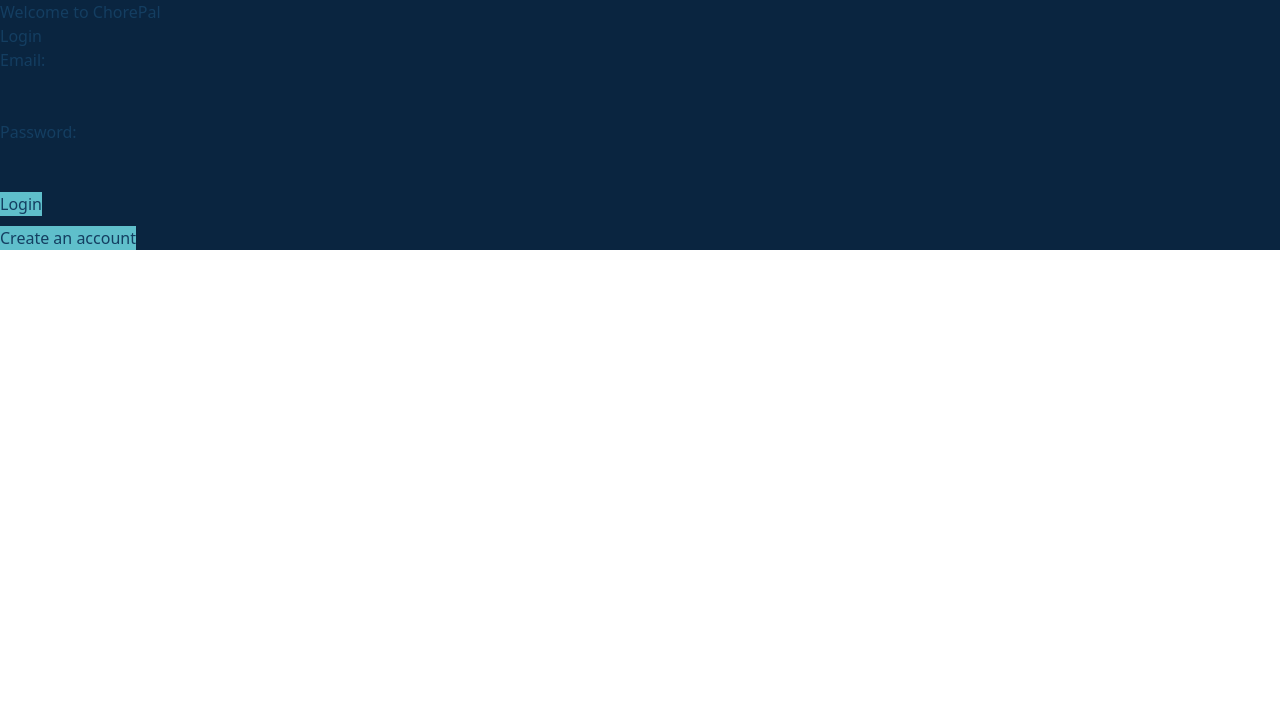
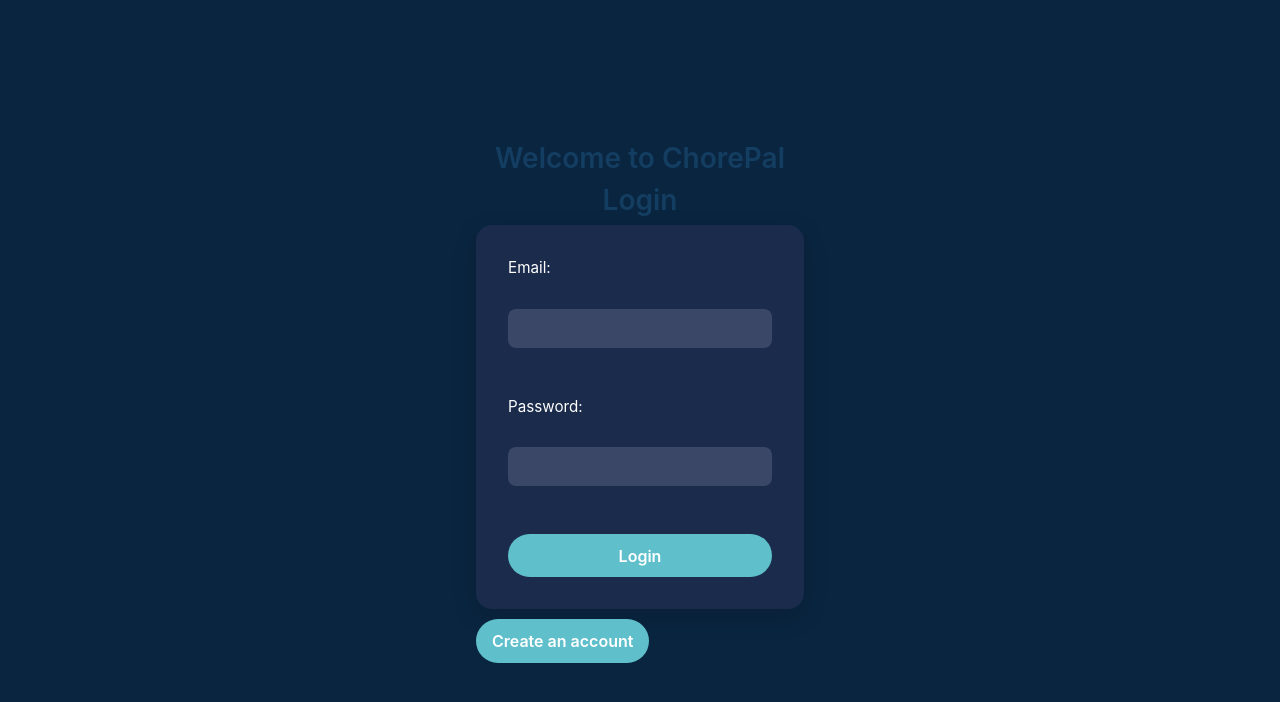
Before and after one commit to VelociRabbitJMPS/ChorePalJMPS_Iteration, a React (Vite) app in the folder frontend/: page / in a window 1280 px wide. Shown: the top 702 px of the page. Built offline with nearby package versions, Linux system fonts and the light colour scheme.

Commit message:
Integrated tailwind code and Login css

```diff
--- a/frontend/src/components/DayCard.jsx
+++ b/frontend/src/components/DayCard.jsx
@@ -1,18 +1,28 @@
 const DayCard = ({ day, chores }) => {
   return (
-    <div className='daycard'>
-      <h3>{day.toUpperCase()}</h3>
+    <div className='bg-primaryDark text-white rounded-2xl shadow-lg p-5 flex flex-col gap-5 mt-6 w-96'>
+      <h3 className='text-2xl font-bold tracking-wide'>{day.toUpperCase()}</h3>
+
+      <div className='bg-surfaceLight rounded-xl p-4 flex flex-col gap-3'>
         {chores.length > 0 ? (
-        <ul>
+          <ul className='list-disc list-inside text-primaryDark space-y-1'>
             {chores.map((chore) => (
-            <li key={chore._id}>
-              {chore.childName} - {chore.choreName}
+              <li
+                key={chore._id}
+                className='text-accentOrange text-base font-semibold'
+              >
+                {chore.childName} – {chore.choreName}
               </li>
             ))}
           </ul>
         ) : (
-        <p>No chores assigned.</p>
+          <p className='text-sm text-white/70 italic'>No chores assigned.</p>
         )}
+
+        <button className='self-start bg-accentOrange text-white rounded-full px-4 py-2 text-sm font-semibold hover:bg-accentOrangeDark transition duration-200'>
+          Add New Chore
+        </button>
+      </div>
     </div>
   );
 };
--- a/frontend/src/components/WeekView.jsx
+++ b/frontend/src/components/WeekView.jsx
@@ -12,7 +12,7 @@ const daysOfWeek = [
 
 const WeekView = ({ chores }) => {
   return (
-    <div className='weekview-container'>
+    <div className='min-h-screen flex items-center'>
       {daysOfWeek.map((day) => {
         const choresForDay = chores.filter(
           (chore) => chore.day.toLowerCase() === day
--- a/frontend/src/index.css
+++ b/frontend/src/index.css
@@ -1,4 +1,29 @@
 @import 'tailwindcss';
+
+@theme {
+  --color-primaryDark: #1a2b4c; /* navy blue */
+  --color-accentOrange: #ff6600; /* bright orange */
+  --color-accentOrangeDark: #cc5200; /* darker orange on hover */
+  --color-surface: #2e3a59; /* lighter navy background */
+  --color-lightGray: #f7f9fa; /* page background */
+
+  --color-navy: #0b2b4b;
+  --color-teal: #4c8b83;
+  --color-sky: #b4e9f3;
+  --color-orange: #f26c3c;
+  --color-shadowOrange: #d95629;
+
+  --color-primaryBlue: #143e61;
+  --color-primaryOrange: #dc6939;
+  --color-accentCyan: #5fbfcb;
+  --color-backgroundLight: #eef1f1;
+
+  --sans: 'Inter', 'Arial', sans-serif;
+  --serif: 'Georgia', serif;
+
+  --glow: 0 0 20px rgba(255, 95, 95, 0.5);
+  --card: 0 4px 12px rgba(0, 0, 0, 0.1);
+}
 
 /* Set up default global styles */
 :root {
@@ -11,9 +36,9 @@ body {
   background-color: #0a2540; /* Navy*/
 }
 
-h1 {
-  color: #143e61; /* Primary Dark (Navy Blue) */
-}
+/* h1 {
+  color: #143e61;
+} */
 
 a {
   color: #5fbfcb; /* Accent Teal */
--- /dev/null
+++ b/frontend/src/pages/Login.css
@@ -0,0 +1,91 @@
+.wrapper {
+  min-height: 100vh;
+  display: flex;
+  align-items: center;
+  justify-content: center;
+  background-color: var(--color-lightGray);
+  padding: 1rem;
+  font-family: 'Inter', sans-serif;
+}
+
+form {
+  background-color: var(--color-primaryDark);
+  color: white;
+  border-radius: 1rem;
+  box-shadow: 0 8px 24px rgba(0, 0, 0, 0.15);
+  padding: 2rem;
+  width: 100%;
+  max-width: 24rem;
+  display: flex;
+  flex-direction: column;
+  gap: 0rem;
+}
+
+h2 {
+  font-size: 1.75rem;
+  font-weight: 600;
+  text-align: center;
+  margin-bottom: 0.25rem;
+}
+
+label {
+  font-size: 0.95rem;
+  margin-bottom: 0.3rem;
+  display: block;
+}
+
+input {
+  padding: 0.5rem 0.75rem;
+  border-radius: 0.5rem;
+  background-color: #3b4766;
+  color: white;
+  border: none;
+  width: 100%;
+  font-size: 0.95rem;
+}
+
+input::placeholder {
+  color: rgba(255, 255, 255, 0.5);
+}
+
+input:focus {
+  outline: 2px solid var(--color-accentOrange);
+}
+
+button {
+  background-color: var(--color-accentOrange);
+  color: white;
+  font-weight: 600;
+  padding: 0.6rem 1rem;
+  border-radius: 9999px;
+  border: none;
+  cursor: pointer;
+  font-size: 1rem;
+  transition: background-color 0.2s ease-in-out;
+}
+
+button:hover {
+  background-color: var(--color-accentOrangeDark);
+}
+
+.toggle-button {
+  background-color: transparent;
+  color: var(--color-accentOrange);
+  border: none;
+  font-size: 0.9rem;
+  font-weight: 600;
+  cursor: pointer;
+  text-align: center;
+}
+
+.error {
+  color: #ff6b6b;
+  font-size: 0.875rem;
+  text-align: center;
+}
+
+.success {
+  color: #4caf50;
+  font-size: 0.875rem;
+  text-align: center;
+}
--- a/frontend/src/pages/Login.jsx
+++ b/frontend/src/pages/Login.jsx
@@ -1,4 +1,5 @@
 import { useState } from 'react';
+import './Login.css';
 
 function Login() {
   const [isLoginMode, setIsLoginMode] = useState(true);
@@ -66,10 +67,12 @@ function Login() {
   }
 
   return (
-    <div>
-      <h1>Welcome to ChorePal</h1>
+    <div className='wrapper'>
       <div>
-        <h2>{isLoginMode ? 'Login' : 'Create Account'}</h2>
+        <h2>
+          Welcome to ChorePal<br></br>
+          {isLoginMode ? 'Login' : 'Create Account'}
+        </h2>
         <form onSubmit={handleSubmit}>
           {!isLoginMode && (
             <>
```
Lines whose indentation alone changed are shown as unchanged.
